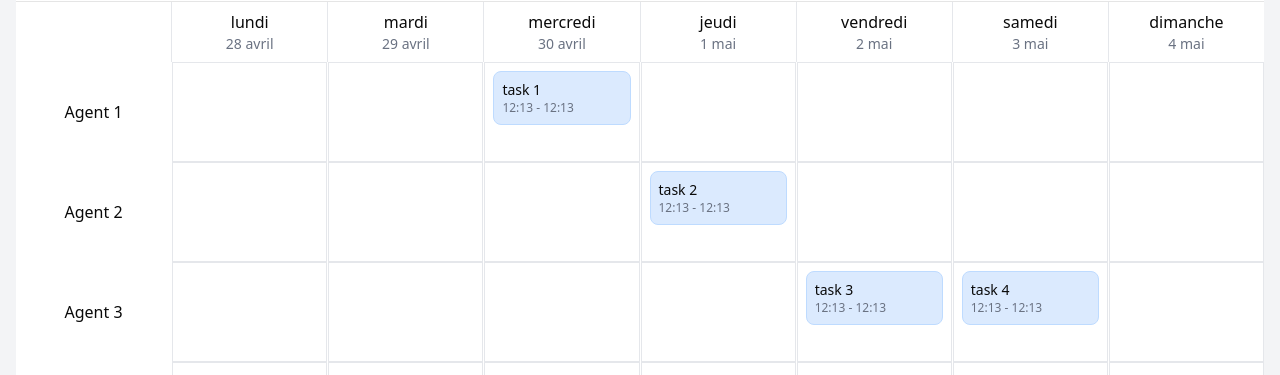
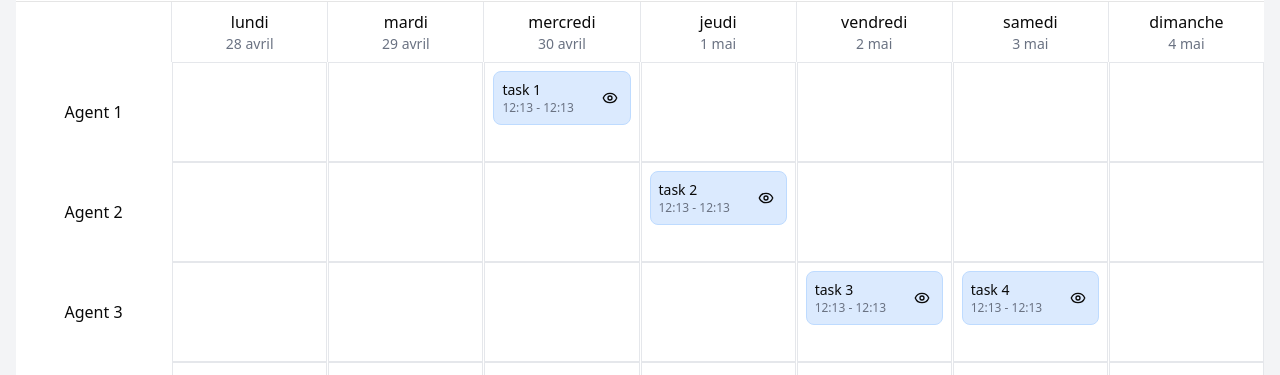
Before and after one commit to IvanFranck/my-calendar, a React (Vite) app: page / in a window 1280 px wide. Both pictures are taken after a click on the tab "Agents". Shown: the part 293-668 px from the top of the page. Built offline with nearby package versions, Linux system fonts and the light colour scheme.

Commit message:
enhance EventForm to support different event types, improve task update logic, and refine default values handling; update DraggableTask to open event details and adjust display event store for task integration

```diff
--- a/src/components/EventForm.tsx
+++ b/src/components/EventForm.tsx
@@ -11,34 +11,45 @@ import { Select, SelectContent, SelectItem, SelectTrigger, SelectValue } from "@
 import { formatDateTimeLocal } from "@/lib/utils";
 export function EventForm() {
     const { isOpen, setIsOpen, selectedEvent } = useDisplayEventFormStore();
-    const { agents } = useCalendarStore();
+    const { agents, updateTask } = useCalendarStore();
 
-    const agentsOptions = agents.map((agent) => ({
+    const agentsOptions = useMemo(() => agents.map((agent) => ({
         label: agent.name,
         value: agent.id,
-    }));
+    })), [agents]);
 
     // Initial values pour le formulaire (création ou édition)
-    const defaultValues: TaskSchemaType = useMemo(() => selectedEvent ? {
-        title: selectedEvent?.title || "",
-        startDate: selectedEvent?.start ? formatDateTimeLocal(new Date(selectedEvent.start)) : formatDateTimeLocal(new Date()),
-        endDate: selectedEvent?.end ? formatDateTimeLocal(new Date(selectedEvent.end)) : formatDateTimeLocal(new Date()),
-        agentId: selectedEvent?.agentId || "",
-    } : {
-        title: "",
-        startDate: formatDateTimeLocal(new Date()),
-        endDate: formatDateTimeLocal(new Date()),
-        agentId: "",
+    const defaultValues: TaskSchemaType = useMemo(() => {
+        if (selectedEvent) {
+            //if selectedEvent is a CalendarEvent
+            if ('start' in selectedEvent) {
+                return {
+                    title: selectedEvent.title,
+                    startDate: selectedEvent.start ? formatDateTimeLocal(selectedEvent.start) : formatDateTimeLocal(new Date()),
+                    endDate: selectedEvent.end ? formatDateTimeLocal(selectedEvent.end) : formatDateTimeLocal(new Date()),
+                    agentId: selectedEvent.agentId,
+                }
+            }
+            return {
+                title: selectedEvent.title,
+                startDate: selectedEvent.startDate ? formatDateTimeLocal(selectedEvent.startDate) : formatDateTimeLocal(new Date()),
+                endDate: selectedEvent.endDate ? formatDateTimeLocal(selectedEvent.endDate) : formatDateTimeLocal(new Date()),
+                agentId: selectedEvent.agentId,
+            }
+        } else {
+            return {
+                title: "",
+                startDate: formatDateTimeLocal(new Date()),
+                endDate: formatDateTimeLocal(new Date()),
+                agentId: "",
+            }
+        }
     }, [selectedEvent]);
 
     const { register, handleSubmit, formState: { errors }, reset } = useForm<TaskSchemaType>({
         resolver: zodResolver(TaskSchema),
         defaultValues,
     });
-
-    useEffect(() => {
-        reset(defaultValues);
-    }, [selectedEvent, reset]);
 
     function onSubmit(data: TaskSchemaType) {
         const task = {
@@ -47,8 +58,16 @@ export function EventForm() {
             endDate: new Date(data.endDate),
         };
         console.log(task);
+        const taskId = selectedEvent?.id;
+        if (taskId) {
+            updateTask(taskId.toString(), task);
+        }
         setIsOpen(false);
     }
+
+    useEffect(() => {
+        reset(defaultValues);
+    }, [selectedEvent, reset]);
 
     return (
         <Sheet open={isOpen} onOpenChange={setIsOpen}>
--- a/src/components/MissionCalendar.tsx
+++ b/src/components/MissionCalendar.tsx
@@ -161,6 +161,7 @@ export function MissionsCalendar() {
                 title: task.title,
                 start: task.startDate as Date,
                 end: task.endDate as Date,
+                agentId: task.agentId,
                 allDay: false,
                 isDraggable: true
             }));
--- a/src/components/agent-calendar/DraggableTask.tsx
+++ b/src/components/agent-calendar/DraggableTask.tsx
@@ -1,13 +1,16 @@
 import React from 'react';
 import { useDraggable } from '@dnd-kit/core';
 import { format } from 'date-fns';
-import { Task } from '../../stores/calendar.store';
+import { TaskInterface } from '@/types';
+import { useDisplayEventFormStore } from '@/stores/display-event.store';
+import { EyeIcon } from 'lucide-react';
 
 interface DraggableTaskProps {
-    task: Task;
+    task: TaskInterface;
 }
 
 export const DraggableTask: React.FC<DraggableTaskProps> = ({ task }) => {
+    const { setIsOpen, setSelectedEvent } = useDisplayEventFormStore();
     const { attributes, listeners, setNodeRef, transform, isDragging } = useDraggable({
         id: task.id,
     });
@@ -22,14 +25,31 @@ export const DraggableTask: React.FC<DraggableTaskProps> = ({ task }) => {
         <div
             ref={setNodeRef}
             style={style}
-            {...listeners}
-            {...attributes}
-            className={`p-2 rounded-md bg-blue-100 border border-blue-200 cursor-move ${isDragging ? 'opacity-50' : ''
-                }`}
+            className={`p-2 rounded-md bg-blue-100 border border-blue-200 ${isDragging ? 'opacity-50' : ''}`}
         >
-            <div className="font-medium text-sm">{task.title}</div>
-            <div className="text-xs text-gray-500">
-                {format(task.startDate, 'HH:mm')} - {format(task.endDate, 'HH:mm')}
+            <div className="flex justify-between items-center">
+                <div
+                    className="flex flex-col flex-1 cursor-move"
+                    {...listeners}
+                    {...attributes}
+                >
+                    <div className="font-medium text-sm">{task.title}</div>
+                    <div className="text-xs text-gray-500">
+                        {task.startDate ? format(task.startDate, 'HH:mm') : ''} - {task.endDate ? format(task.endDate, 'HH:mm') : ''}
+                    </div>
+                </div>
+                <button
+                    type="button"
+                    onClick={e => {
+                        e.stopPropagation();
+                        setSelectedEvent(task);
+                        setIsOpen(true);
+                    }}
+                    className="cursor-pointer hover:bg-blue-200 p-1 rounded ml-2"
+                    tabIndex={0}
+                >
+                    <EyeIcon className="w-4 h-4" />
+                </button>
             </div>
         </div>
     );
--- a/src/stores/display-event.store.ts
+++ b/src/stores/display-event.store.ts
@@ -1,11 +1,11 @@
 import { create } from 'zustand'
-import { CalendarEvent } from '@/types'
+import { CalendarEvent, TaskInterface } from '@/types'
 
 interface DisplayEventFormState {
   isOpen: boolean
-  selectedEvent: CalendarEvent | null
+  selectedEvent: CalendarEvent | TaskInterface | null
   setIsOpen: (isOpen: boolean) => void
-  setSelectedEvent: (event: CalendarEvent | null) => void
+  setSelectedEvent: (event: CalendarEvent | TaskInterface | null) => void
 }
 
 export const useDisplayEventFormStore = create<DisplayEventFormState>((set) => ({
```
